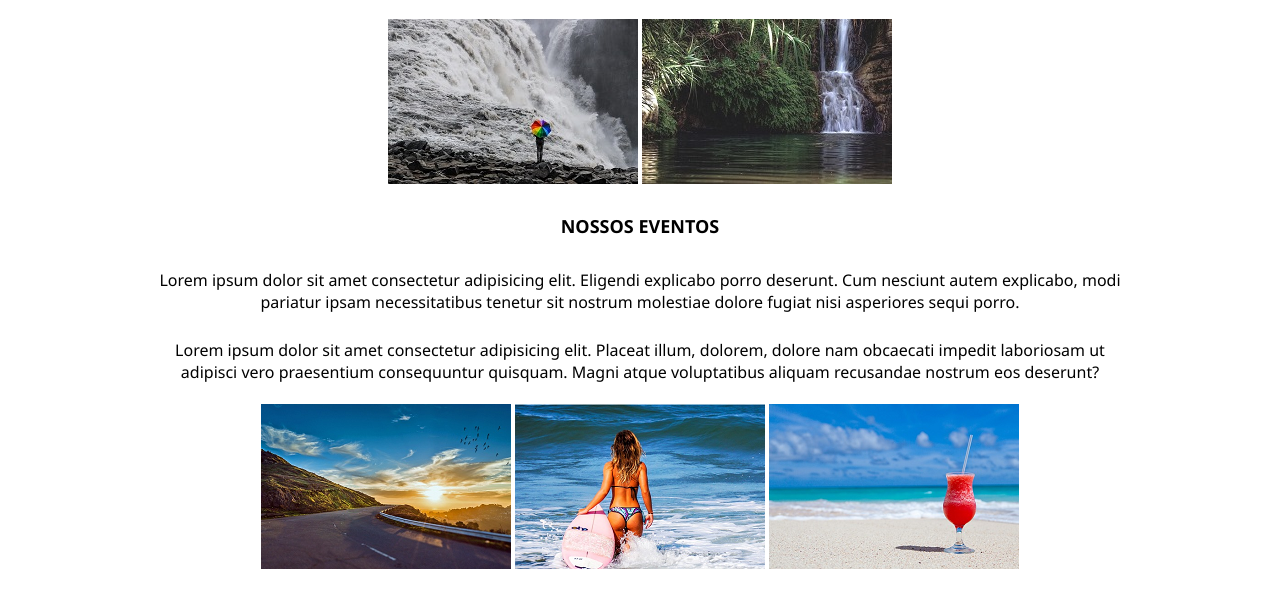
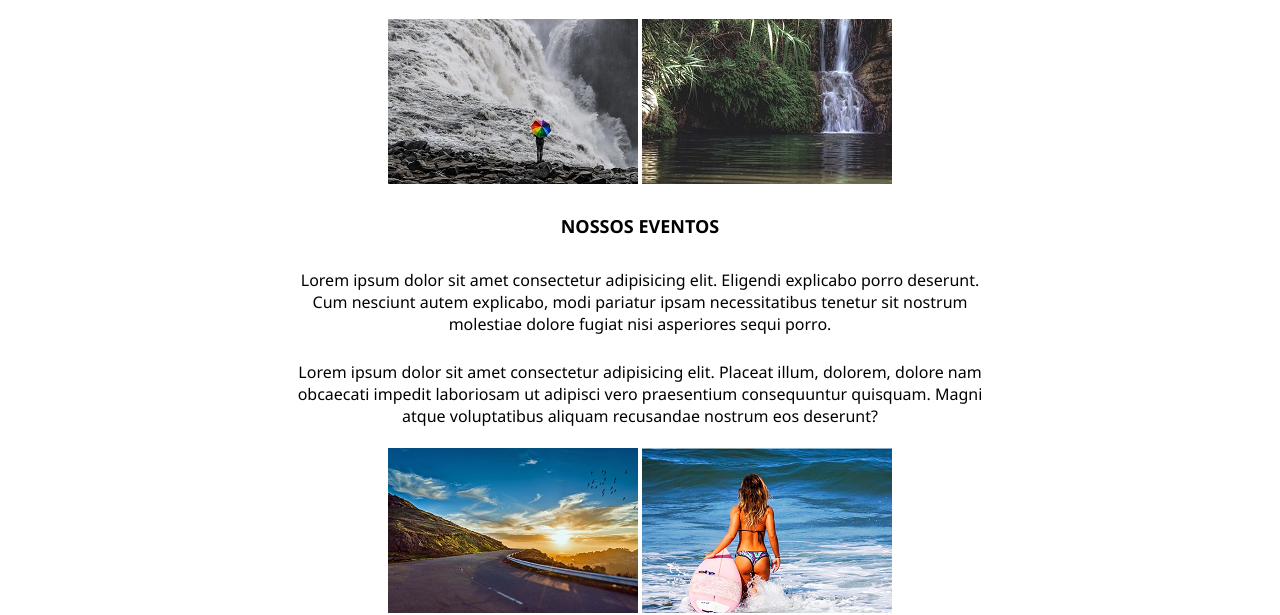
Before and after one commit to rotalgbt/rota, a plain HTML site: page index.html in a window 1280 px wide. Shown: the part 200-815 px from the top of the page. Drawn offline with Linux system fonts and the light colour scheme.

Commit message:
Update estilos.css

```diff
--- a/estilos.css
+++ b/estilos.css
@@ -185,7 +185,7 @@ p, article  {
 
 @media screen and (min-width: 1000px) {
     .limitador  {
-        max-width: 1000px;
+        max-width: 700px;
         margin: auto;
     }
 
```
